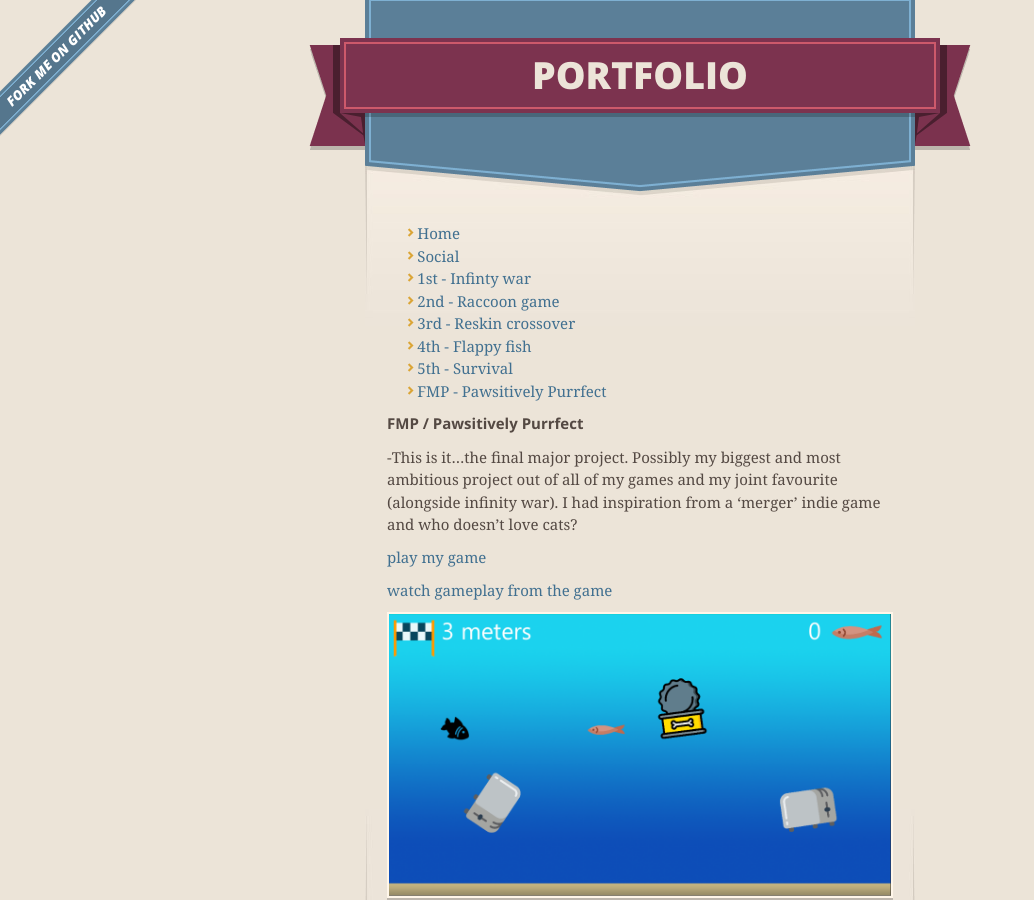
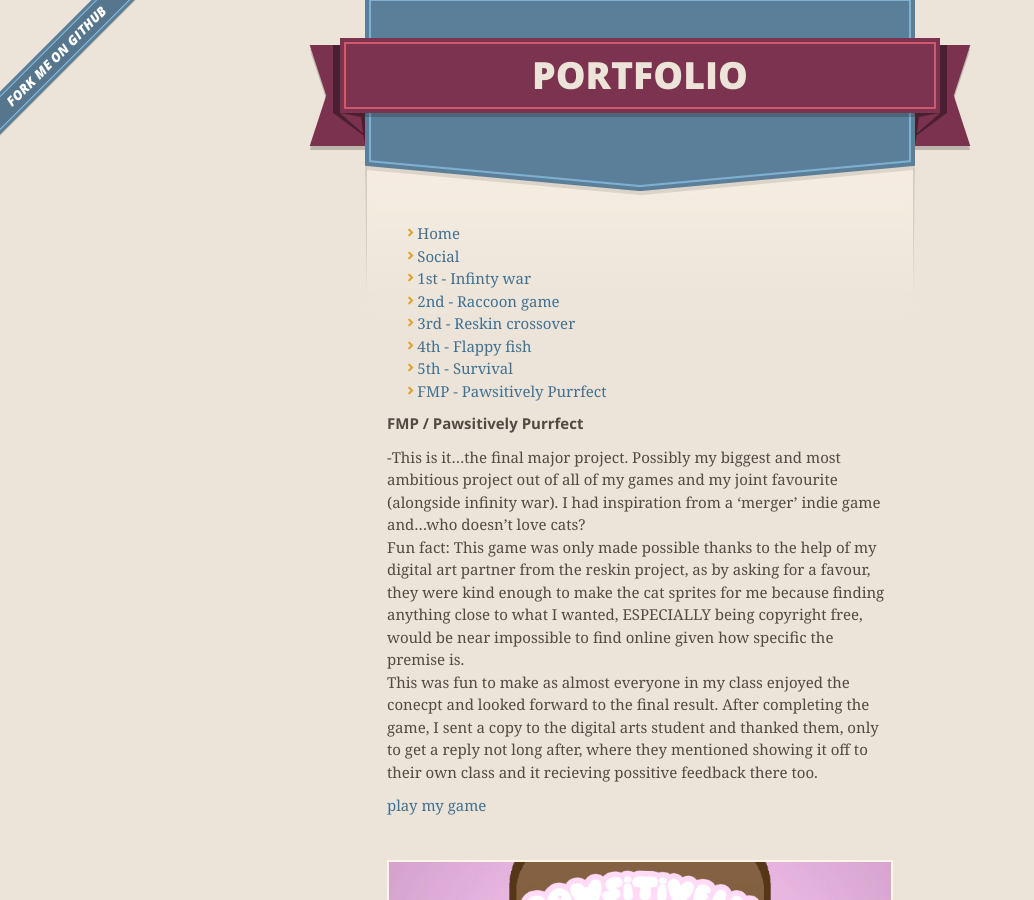
Before and after one commit to TonyStarkOfWinterfell/portfolio, a Jekyll site: the page built from 5th.md, in a window 1280 px wide and 900 px high. Shown: the whole window, without its empty margins (0-1034 px from the left). Built offline with Jekyll 4.4.1, drawn with Linux system fonts in a browser that asks for light colours; our own code applies the rules of GitHub Pages for plain Markdown files; the repository's description, which GitHub fills in, is left out.

Commit message:
Update 5th.md

```diff
--- a/5th.md
+++ b/5th.md
@@ -1,15 +1,34 @@
 # FMP / Pawsitively Purrfect
 
--This is it...the final major project. Possibly my biggest and most ambitious project out of all of my games and my joint favourite (alongside infinity war). I had inspiration from a 'merger' indie game and who doesn't love cats?
+-This is it...the final major project. Possibly my biggest and most ambitious project out of all of my games and my joint favourite (alongside infinity war). I had inspiration from a 'merger' indie game and...who doesn't love cats?
+<br>
+Fun fact: This game was only made possible thanks to the help of my digital art partner from the reskin project, as by asking for a favour, they were kind enough to make the cat sprites for me because finding anything close to what I wanted, ESPECIALLY being copyright free, would be near impossible to find online given how specific the premise is.
+<br>
+This was fun to make as almost everyone in my class enjoyed the conecpt and looked forward to the final result. After completing the game, I sent a copy to the digital arts student and thanked them, only to get a reply not long after, where they mentioned showing it off to their own class and it recieving possitive feedback there too.
 
-[play my game](https://tonystarkofwinterfell.github.io/WebGLLink/index.html)
+[play my game](https://tonystarkofwinterfell.github.io/finalPawsitiveBuild/.html)
 
-[watch gameplay from the game](https://youtu.be/kbTqX8ScaqQ)
+<br>
 
 
 <div>
-      <a class="example-image-link" href="assets/Fmp/Level.PNG" data-lightbox="example-set" data-title="Click the right half of the image to move forward.">
-        <img class="example-image" src="assets/Fmp/Level.PNG" alt=""/>
+    <a class="example-image-link" href="assets/Gallery/PPmenu.png" data-lightbox="example-set" data-title="the main menu">
+        <img class="example-image" src="assets/Gallery/PPmenu.png" alt=""/>
+  </a>
+  <a class="example-image-link" href="assets/Gallery/PPtut.png" data-lightbox="example-set" data-title="tutorial text popup">
+        <img class="example-image" src="assets/Gallery/PPtut.png" alt=""/>
+  </a>
+  <a class="example-image-link" href="assets/Gallery/PPscreen.png" data-lightbox="example-set" data-title="the main screen">
+        <img class="example-image" src="assets/Gallery/PPscreen.png" alt=""/>
+  </a>
+  <a class="example-image-link" href="assets/Gallery/PPbook.png" data-lightbox="example-set" data-title="book that lists all cats and info as you progress">
+        <img class="example-image" src="assets/Gallery/PPbook.png" alt=""/>
+  </a>
+  <a class="example-image-link" href="assets/Gallery/PPfood.png" data-lightbox="example-set" data-title="health mechanic">
+        <img class="example-image" src="assets/Gallery/PPfood.png" alt=""/>
+  </a>
+  <a class="example-image-link" href="assets/Gallery/PPwin.png" data-lightbox="example-set" data-title="the win screen">
+        <img class="example-image" src="assets/Gallery/PPwin.png" alt=""/>
   </a>
 
 
```
